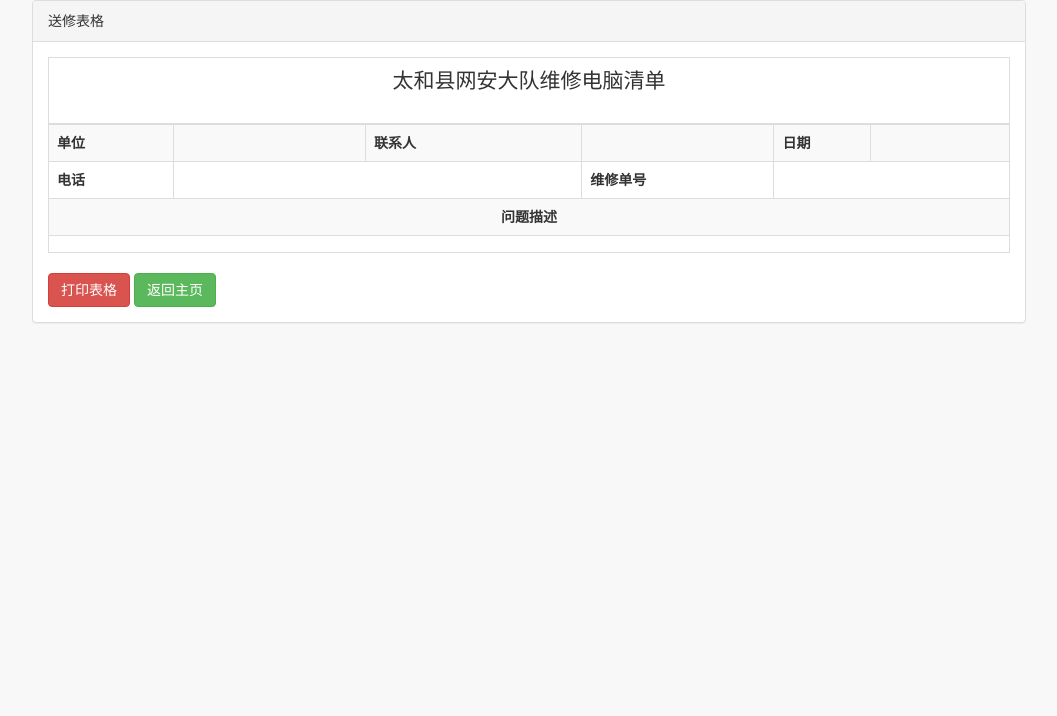
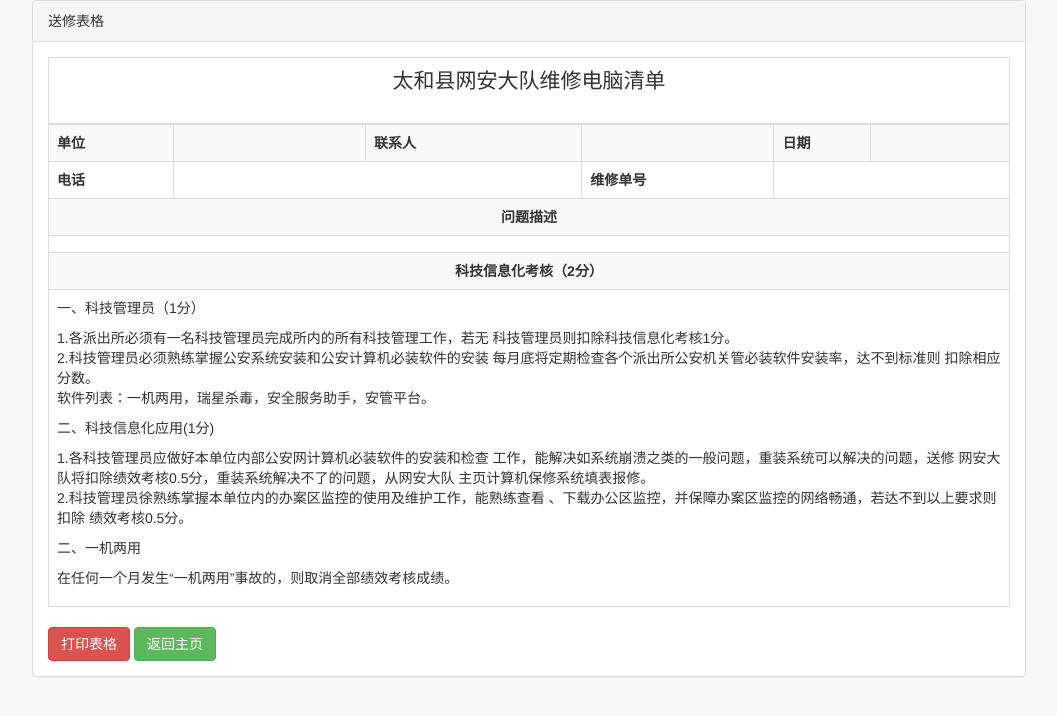
Before and after one commit to gzroc/pcwork, a PHP site: page /work.php in a window 1280 px wide. Shown: the part 51-767 px from the top of the page, without its empty margins (111-1168 px from the left). Run offline with PHP 8.4, Linux system fonts and the light colour scheme; data that the repository does not hold is empty.

Commit message:
2016.11.14
增加科技类绩效考核细则

```diff
--- a/admin/adminhead.php
+++ b/admin/adminhead.php
@@ -1,3 +1,6 @@
+<?php
+session_start();
+?>
 <!DOCTYPE html PUBLIC "-//W3C//DTD XHTML 1.0 Transitional//EN" "http://www.w3.org/TR/xhtml1/DTD/xhtml1-transitional.dtd">
 <html xmlns="http://www.w3.org/1999/xhtml">
 <head>
--- a/admin/depat.php
+++ b/admin/depat.php
@@ -1,5 +1,6 @@
 <?php
 include_once'adminhead.php';
+echo "helloword";
 ?>
 <script>
 
--- a/admin/list.php
+++ b/admin/list.php
@@ -1,6 +1,5 @@
 <?php
 include_once'adminhead.php';
-
 ?>
 
 
--- a/admin/yanzheng.php
+++ b/admin/yanzheng.php
@@ -1,3 +1,6 @@
+<?php
+session_start();
+?>
 <!DOCTYPE html PUBLIC "-//W3C//DTD XHTML 1.0 Transitional//EN" "http://www.w3.org/TR/xhtml1/DTD/xhtml1-transitional.dtd">
 <html xmlns="http://www.w3.org/1999/xhtml">
 <head>
--- a/head.php
+++ b/head.php
@@ -1,3 +1,6 @@
+<?php
+session_start();
+?>
 <!DOCTYPE html PUBLIC "-//W3C//DTD XHTML 1.0 Transitional//EN" "http://www.w3.org/TR/xhtml1/DTD/xhtml1-transitional.dtd">
 <html xmlns="http://www.w3.org/1999/xhtml">
 <head>
--- a/public/yanzheng.class.php
+++ b/public/yanzheng.class.php
@@ -1,5 +1,7 @@
 <?php
-
+<?php
+session_start();
+?>
 	class yanzheng
 	{
 		public function show()
--- a/work.php
+++ b/work.php
@@ -108,6 +108,33 @@ include_once'bridge.php';
                                         		<?php echo $c_fault;?>
                                         	</td>
                                         </tr>
+                                         <tr>
+                                            <td colspan="6" style='text-align:center'><b>科技信息化考核（2分）</b></td>
+                                        </tr>
+                                        <tr>
+                                            <td colspan="6" style='text-align:left'>
+                                               <p>一、科技管理员（1分）</p>
+                                               <p>1.各派出所必须有一名科技管理员完成所内的所有科技管理工作，若无
+                                               科技管理员则扣除科技信息化考核1分。<br>
+                                               2.科技管理员必须熟练掌握公安系统安装和公安计算机必装软件的安装
+                                               每月底将定期检查各个派出所公安机关管必装软件安装率，达不到标准则
+                                               扣除相应分数。<br>
+                                               软件列表：一机两用，瑞星杀毒，安全服务助手，安管平台。
+                                               </p>
+                                                <p>二、科技信息化应用(1分)</p>
+                                               <p>1.各科技管理员应做好本单位内部公安网计算机必装软件的安装和检查
+                                               工作，能解决如系统崩溃之类的一般问题，重装系统可以解决的问题，送修
+                                               网安大队将扣除绩效考核0.5分，重装系统解决不了的问题，从网安大队
+                                               主页计算机保修系统填表报修。<br>
+                                               2.科技管理员徐熟练掌握本单位内的办案区监控的使用及维护工作，能熟练查看
+                                               、下载办公区监控，并保障办案区监控的网络畅通，若达不到以上要求则扣除
+                                               绩效考核0.5分。<br>
+                                               </p>
+                                                <p>二、一机两用</p>
+                                               <p>在任何一个月发生“一机两用”事故的，则取消全部绩效考核成绩。<br>
+                                               </p>
+                                            </td>
+                                        </tr>
                                     </tbody>
                                 </table>
                             </div>
```
Also changed, not shown: index.php (+24 -0 lines).
